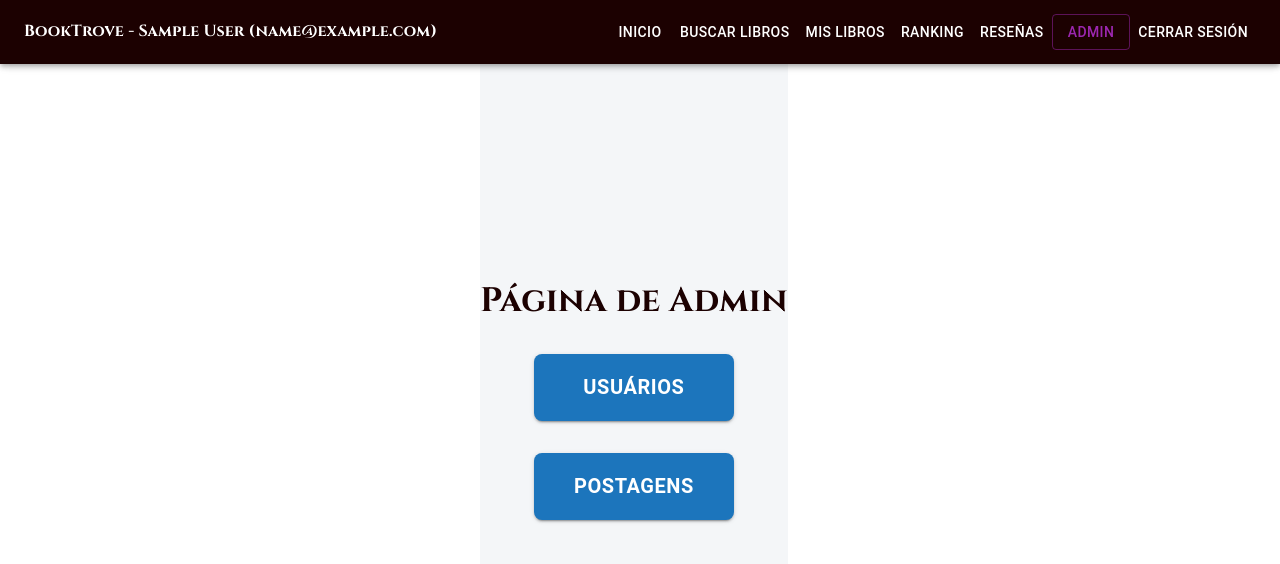
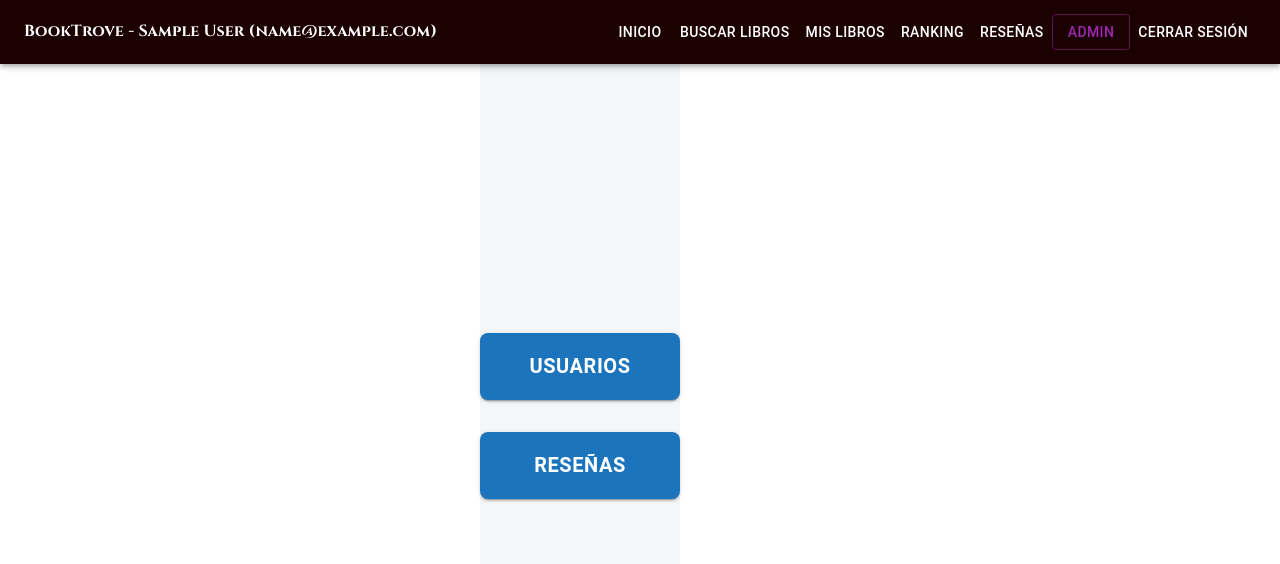
Before and after one commit to jhms2111/-Book-Recommendation-System, a React (Vite) app in the folder frontend/: page /admin/admin in a window 1280 px wide. Shown: the top 564 px of the page. Built offline with nearby package versions, Linux system fonts and the light colour scheme; sample sign-in values are in the browser's storage.

Commit message:
Refactored Header

```diff
--- a/frontend/src/components/Header/Header.jsx
+++ b/frontend/src/components/Header/Header.jsx
@@ -66,7 +66,7 @@ const Header = () => {
                         <Button color="inherit" onClick={() => navigate('/search-books')}>Buscar Libros</Button>
                         <Button color="inherit" onClick={() => navigate('/my-books')}>Mis Libros</Button>
                         <Button color="inherit" onClick={() => navigate('/ranking')}>Ranking</Button>
-                        <Button color="inherit" onClick={() => navigate('/reseñas')}>Reseñas</Button>
+                        <Button color="inherit" onClick={() => navigate('/comentarios')}>Reseñas</Button>
 
                         {/* Botón de Admin aparece solo si el rol es "admin" */}
                         {userRole === 'admin' && (
@@ -107,7 +107,7 @@ const Header = () => {
                     <Button sx={menuButtonStyle} onClick={() => { navigate('/ranking'); toggleMenu(); }}>
                         Ranking
                     </Button>
-                    <Button sx={menuButtonStyle} onClick={() => { navigate('/reseñas'); toggleMenu(); }}>
+                    <Button sx={menuButtonStyle} onClick={() => { navigate('/comentarios'); toggleMenu(); }}>
                         Reseñas
                     </Button>
 
--- a/frontend/src/pages/Admin/AdminCommentsPage.jsx
+++ b/frontend/src/pages/Admin/AdminCommentsPage.jsx
@@ -77,7 +77,6 @@ const AdminCommentsPage = () => {
                 <Table>
                     <TableHead>
                         <TableRow>
-                            <TableCell><strong>Usuário</strong></TableCell>
                             <TableCell><strong>Comentário</strong></TableCell>
                             <TableCell><strong>Ações</strong></TableCell>
                         </TableRow>
--- a/frontend/src/pages/Admin/admin.jsx
+++ b/frontend/src/pages/Admin/admin.jsx
@@ -24,7 +24,6 @@ const Admin = () => {
                     color: '#1c0101'
                 }}
             >
-                Página de Admin
             </Typography>
 
             <Box sx={{ display: 'flex', flexDirection: 'column', gap: '2rem' }}>
@@ -45,7 +44,7 @@ const Admin = () => {
                     }}
                     onClick={() => navigate('/admin/usersadmin')}
                 >
-                    Usuários
+                    Usuarios
                 </Button>
 
                 {/* Botão para postagens */}
@@ -65,7 +64,7 @@ const Admin = () => {
                     }}
                     onClick={() => navigate('/admin/comentariosadmin')}
                 >
-                    Postagens
+                    Reseñas
                 </Button>
             </Box>
         </Box>
```
